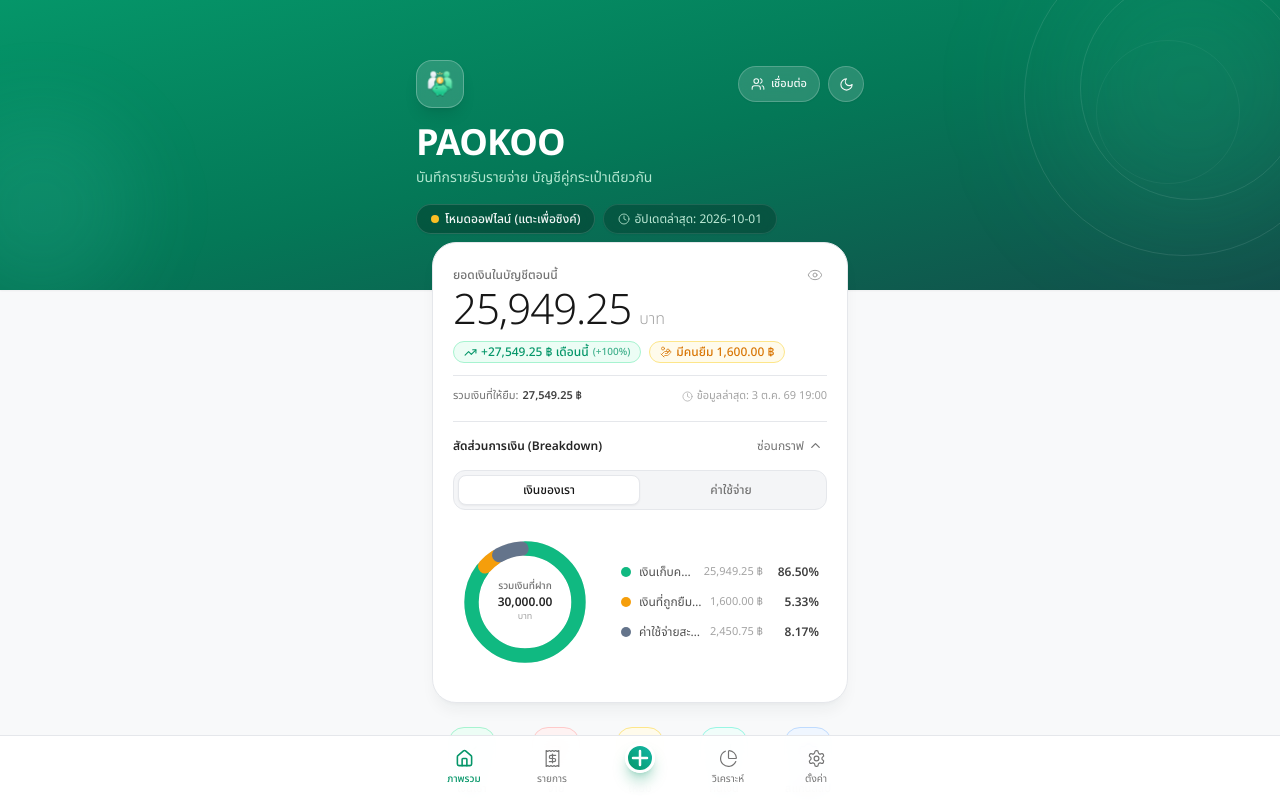
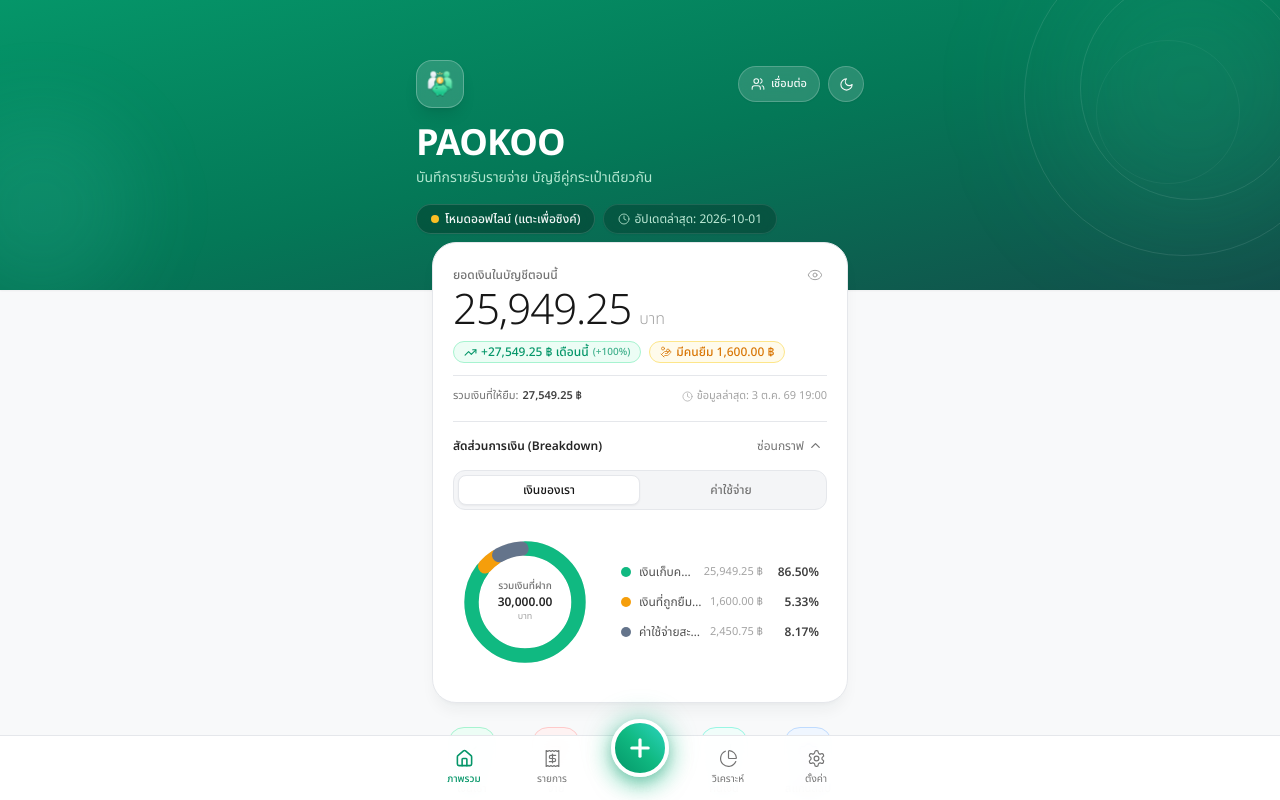
Before and after one commit to guszila/PAOKOO, a React (Vite) app: page / in a window 1280 px wide. Shown: the top 800 px of the page. Built offline with nearby package versions, Linux system fonts and the light colour scheme; no server answers.

Commit message:
style(nav): enlarge center + button and elevate above navbar border with ambient glow

```diff
--- a/src/components/layout/BottomNav.tsx
+++ b/src/components/layout/BottomNav.tsx
@@ -43,16 +43,25 @@ export const BottomNav: React.FC<BottomNavProps> = ({
           <span className="text-[10px] mt-1">รายการ</span>
         </button>
 
-        {/* Slot 3: Exact Center Floating Action Button (+) */}
+        {/* Slot 3: Exact Center Floating Action Button (+) - Prominent Elevated Design */}
         <div className="flex items-center justify-center h-full relative">
+          <div className="relative -top-5">
+            {/* Ambient Glow Behind Button */}
+            <div className="absolute inset-0 rounded-full bg-emerald-500/30 blur-md transform scale-110 pointer-events-none" />
+
             <button
               onClick={onOpenAdd}
-            className="w-13 h-13 -translate-y-2.5 rounded-full bg-gradient-to-tr from-emerald-600 to-teal-500 text-white flex items-center justify-center shadow-lg shadow-emerald-600/35 hover:scale-105 active:scale-95 transition-transform border-[3px] border-surface-light dark:border-surface-dark select-none"
+              className="relative w-[58px] h-[58px] rounded-full bg-gradient-to-tr from-emerald-600 via-emerald-500 to-teal-400 text-white flex items-center justify-center shadow-[0_10px_25px_-3px_rgba(16,185,129,0.5),0_4px_12px_rgba(0,0,0,0.12)] hover:shadow-[0_14px_30px_-3px_rgba(16,185,129,0.65)] hover:scale-105 active:scale-95 transition-all duration-200 border-[4px] border-surface-light dark:border-surface-dark select-none group"
               aria-label="เพิ่มรายการ"
               title="เพิ่มรายการ"
             >
-            <Plus size={24} strokeWidth={2.5} />
+              <Plus
+                size={28}
+                strokeWidth={2.75}
+                className="transition-transform duration-300 group-hover:rotate-90 group-active:scale-90"
+              />
             </button>
+          </div>
         </div>
 
         {/* Tab 4: Analytics */}
```
Lines whose indentation alone changed are shown as unchanged.
